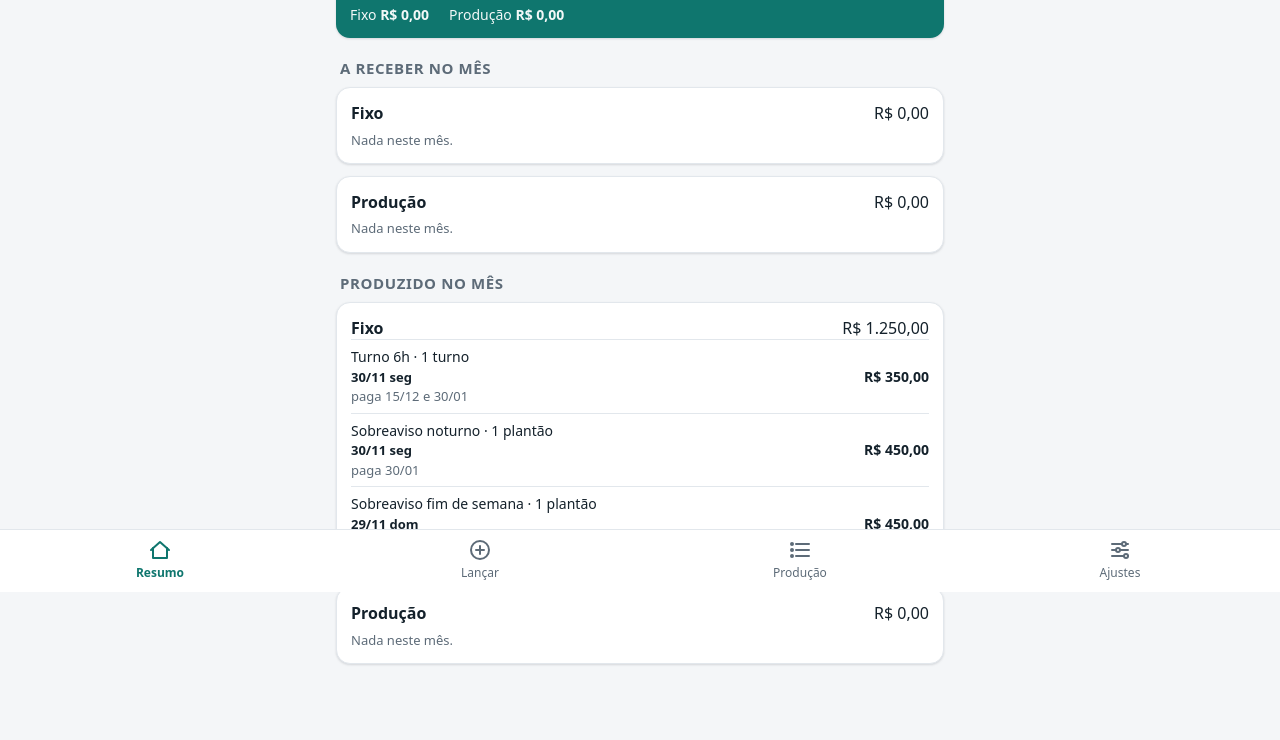
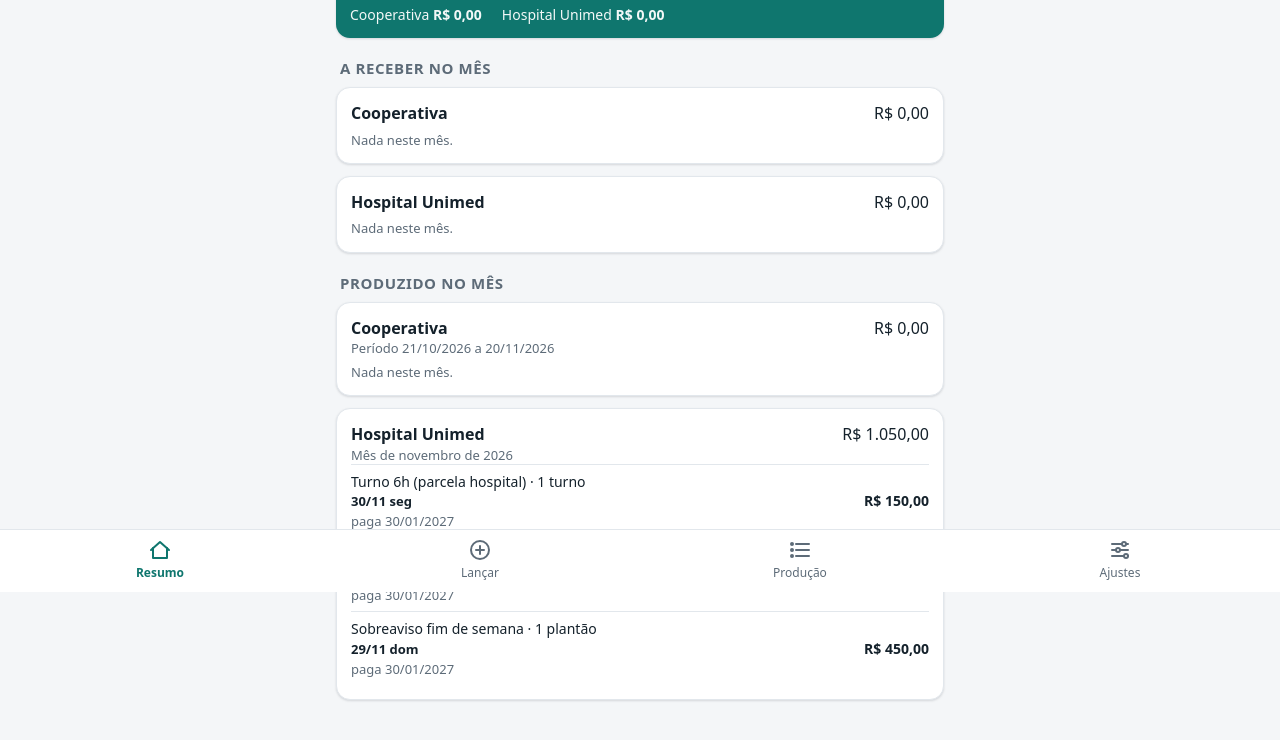
Before and after one commit to carloseduardomendesmarques-png/minha-producao, a plain HTML site: page index.html in a window 1280 px wide. Shown: the part 208-948 px from the top of the page. Drawn offline with Linux system fonts and the light colour scheme.

Commit message:
Separar pagamentos entre cooperativa e Hospital Unimed; parcela de R$ 200 do turno segue o período 21 a 20
Co-Authored-By: Claude Opus 5.5 <noreply@anthropic.com>

```diff
--- a/index.html
+++ b/index.html
@@ -123,14 +123,14 @@ input[type=date],input[type=text],input[type=number],input[inputmode],select{wid
 "use strict";
 // ---------- valores padrão ----------
 const DEF_CFG = {
-  turnoP1: 200,      // parcela do turno paga no mês seguinte
-  turnoP2: 150,      // parcela do turno paga no segundo mês
+  turnoP1: 200,      // parcela do turno paga pela cooperativa (período 21 a 20)
+  turnoP2: 150,      // parcela do turno paga pelo Hospital Unimed (mês inteiro)
   urgencia: 90,      // por exame de urgência / internado USG
   sobNoturno: 450,
   sobFds: 450,
   sobFeriado: 500,
-  diaMesSeguinte: 15, // eletivos + 1ª parcela do turno
-  diaFixos: 30        // sobreavisos, urgências, 2ª parcela do turno
+  diaMesSeguinte: 15, // cooperativa: eletivos + parcela de 200 do turno
+  diaFixos: 30        // hospital: sobreavisos, urgências, parcela de 150 do turno
 };
 const DEF_PRECOS = [
   ["USG","US - Abdome total",55.39],
@@ -158,17 +158,15 @@ const DEF_PRECOS = [
 ].map(([mod,nome,valor],i)=>({id:"p"+i,mod,nome,valor}));
 
 const TIPOS = {
-  eletivo:     {nome:"Eletivos",                  dica:"USG / TC da agenda"},
-  urgencia:    {nome:"Urgência / internado",      dica:"USG / TC · por exame"},
-  turno:       {nome:"Turno 6h",                  dica:"Meio de semana"},
-  sob_noturno: {nome:"Sobreaviso noturno",        dica:"USG"},
-  sob_fds:     {nome:"Sobreaviso fim de semana",  dica:"USG"},
-  sob_feriado: {nome:"Sobreaviso feriado",        dica:"12h"},
+  eletivo:     {nome:"Eletivos",                  dica:"USG / TC · cooperativa"},
+  urgencia:    {nome:"Urgência / internado",      dica:"USG / TC · hospital"},
+  turno:       {nome:"Turno 6h",                  dica:"Cooperativa + hospital"},
+  sob_noturno: {nome:"Sobreaviso noturno",        dica:"USG · hospital"},
+  sob_fds:     {nome:"Sobreaviso fim de semana",  dica:"USG · hospital"},
+  sob_feriado: {nome:"Sobreaviso feriado",        dica:"12h · hospital"},
   fechamento:  {nome:"Total de período",          dica:"Eletivos já fechados"}
 };
 const FIXO_CFG = {sob_noturno:"sobNoturno", sob_fds:"sobFds", sob_feriado:"sobFeriado"};
-// valor fixo (turnos e sobreavisos) x produção (pago por exame)
-const CAT = {turno:"fixo", sob_noturno:"fixo", sob_fds:"fixo", sob_feriado:"fixo", eletivo:"producao", eletivo_tc:"producao", fechamento:"producao", urgencia:"producao", urgencia_tc:"producao"};
 const modOf = e => e.mod==="TC" ? "TC" : "USG";
 // escala fixa: plantões que se repetem toda semana (dow: 0 = domingo ... 6 = sábado)
 const DEF_ESCALA = [{id:"e1",dow:1,tipo:"turno"},{id:"e2",dow:1,tipo:"sob_noturno"},{id:"e3",dow:0,tipo:"sob_fds"}];
@@ -243,30 +241,37 @@ function save(){
 }
 
 // ---------- regras de pagamento ----------
-// período dos eletivos: dia 21 até dia 20 do mês seguinte; paga no dia 15 do mês após o fechamento
+// Quem paga:
+//  Cooperativa: eletivos USG/TC e a parcela de R$ 200 do turno.
+//    Período de apuração do dia 21 ao dia 20 do mês seguinte; paga no dia 15 do mês após o fechamento
+//    (ex.: 21/10 a 20/11 é pago em 15/12).
+//  Hospital Unimed: parcela de R$ 150 do turno, urgências/internados USG e TC e os sobreavisos.
+//    Período de apuração é o mês inteiro; paga no dia 30, dois meses depois (ex.: outubro é pago em 30/12).
+const PAGADOR = {coop:"Cooperativa", hosp:"Hospital Unimed"};
 function periodoEletivo(s){
   const p=parse(s), fimM = p.d>=21 ? p.m+1 : p.m;
   return {ini:ymd(p.y,fimM-1,21), fim:ymd(p.y,fimM,20), pag:ymd(p.y,fimM+1,S.config.diaMesSeguinte)};
 }
+// cada parcela diz quem paga (pag), o mês de apuração a que pertence (comp) e se é fixo ou produção (cat)
 function parcelas(e){
-  const p=parse(e.data), c=S.config, mes=fMes(p.y,p.m), fix=ymd(p.y,p.m+2,c.diaFixos);
+  const p=parse(e.data), c=S.config, mes=fMes(p.y,p.m), fix=ymd(p.y,p.m+2,c.diaFixos), cm=e.data.slice(0,7);
+  const pe=periodoEletivo(e.data), faixa=fCurta(pe.ini)+" a "+fCurta(pe.fim), cp=pe.fim.slice(0,7);
   switch(e.tipo){
     case "eletivo":
     case "fechamento":{
-      const pe=periodoEletivo(e.data);
       const valor = e.tipo==="eletivo" ? e.qtd*e.valorUnit : e.valor;
       const mod = e.tipo==="eletivo" ? modOf(e)+" " : "";
-      return [{data:pe.pag, valor, grupo:"Eletivos "+mod+fCurta(pe.ini)+" a "+fCurta(pe.fim), qtd:e.tipo==="eletivo"?e.qtd:0}];
+      return [{data:pe.pag, valor, grupo:"Eletivos "+mod+faixa, qtd:e.tipo==="eletivo"?e.qtd:0, pag:"coop", comp:cp, cat:"producao"}];
     }
     case "turno":
       return [
-        {data:ymd(p.y,p.m+1,c.diaMesSeguinte), valor:e.p1, grupo:"Turnos de "+mes+" (1ª parcela)", qtd:1},
-        {data:fix, valor:e.p2, grupo:"Turnos de "+mes+" (2ª parcela)", qtd:1}
+        {data:pe.pag, valor:e.p1, grupo:"Turnos "+faixa+" (parcela cooperativa)", qtd:1, pag:"coop", comp:cp, cat:"fixo"},
+        {data:fix, valor:e.p2, grupo:"Turnos de "+mes+" (parcela hospital)", qtd:1, pag:"hosp", comp:cm, cat:"fixo"}
       ];
     case "urgencia":
-      return [{data:fix, valor:e.qtd*e.valorUnit, grupo:"Urgências/internados "+modOf(e)+" de "+mes, qtd:e.qtd}];
+      return [{data:fix, valor:e.qtd*e.valorUnit, grupo:"Urgências/internados "+modOf(e)+" de "+mes, qtd:e.qtd, pag:"hosp", comp:cm, cat:"producao"}];
     default:
-      return [{data:fix, valor:e.valor, grupo:TIPOS[e.tipo].nome+" de "+mes, qtd:1}];
+      return [{data:fix, valor:e.valor, grupo:TIPOS[e.tipo].nome+" de "+mes, qtd:1, pag:"hosp", comp:cm, cat:"fixo"}];
   }
 }
 const valorEntrada = e => parcelas(e).reduce((s,q)=>s+q.valor,0);
@@ -298,63 +303,66 @@ function vResumo(){
   const mesAtual=hojeStr().slice(0,7), meses=mesesDisponiveis();
   if(!mesSel||!meses.includes(mesSel)) mesSel=mesAtual;
   const verbo = mesSel<mesAtual ? "Recebido" : "A receber";
-  // pagamentos que caem no mês selecionado, separados em fixo e produção
-  const rec={fixo:{},producao:{}};
+  // pagamentos que caem no mês selecionado, separados por quem paga
+  const rec={coop:{},hosp:{}};
   for(const e of S.entries) for(const q of parcelas(e)){
     if(q.data.slice(0,7)!==mesSel) continue;
-    const b=rec[CAT[e.tipo]], k=q.data+"|"+q.grupo;
-    const it=b[k]||(b[k]={data:q.data,grupo:q.grupo,valor:0,qtd:0,dias:new Set()});
+    const b=rec[q.pag], k=q.data+"|"+q.grupo;
+    const it=b[k]||(b[k]={data:q.data,grupo:q.grupo,valor:0,qtd:0,dias:new Set(),fixo:q.cat==="fixo"});
     it.valor+=q.valor; it.qtd+=q.qtd; it.dias.add(e.data);
   }
   const soma=a=>a.reduce((s,i)=>s+i.valor,0);
-  const ordenar=o=>Object.values(o).sort((a,b)=>a.data<b.data?-1:a.data>b.data?1:0);
-  const rf=ordenar(rec.fixo), rp=ordenar(rec.producao), rfT=soma(rf), rpT=soma(rp);
-  const prod=producaoMes(mesSel), pf=prod.filter(i=>CAT[i.key]==="fixo"), pp=prod.filter(i=>CAT[i.key]==="producao");
+  const ordenar=o=>Object.values(o).sort((a,b)=>a.data<b.data?-1:a.data>b.data?1:a.fixo===b.fixo?0:a.fixo?1:-1);
+  const rc=ordenar(rec.coop), rh=ordenar(rec.hosp), rcT=soma(rc), rhT=soma(rh);
+  const prod=producaoMes(mesSel);
   const vazio=`<div class="small" style="margin-top:6px">Nada neste mês.</div>`;
   // nos fixos, mostra os dias em que os plantões foram feitos
   const dias=i=>`<span class="dias">${[...i.dias].sort().map(d=>fCurta(d)+" "+fDow(d)).join(" · ")}</span><br>`;
-  const recCard=(titulo,a,t,fixo)=>`<div class="card"><div class="mhead"><b>${titulo}</b><span class="v">${R(t)}</span></div>${a.length?a.map(i=>`<div class="ent"><span>${esc(i.grupo)}${i.qtd>1?" · "+i.qtd:""}<br><span class="small">${fixo?dias(i)+"paga ":""}${fData(i.data)} · ${fDow(i.data)}</span></span><span class="v">${R(i.valor)}</span></div>`).join(""):vazio}</div>`;
-  const prodCard=(titulo,a,fixo)=>`<div class="card"><div class="mhead"><b>${titulo}</b><span class="v">${R(soma(a))}</span></div>${a.length?a.map(i=>`<div class="ent"><span>${esc(i.nome)}${i.qtd?` · ${i.qtd} ${unid(i)}`:""}<br><span class="small">${fixo?dias(i):""}paga ${[...i.pags].sort().map(fCurta).join(" e ")}</span></span><span class="v">${R(i.valor)}</span></div>`).join(""):vazio}</div>`;
+  const recCard=(titulo,a,t)=>`<div class="card"><div class="mhead"><b>${titulo}</b><span class="v">${R(t)}</span></div>${a.length?a.map(i=>`<div class="ent"><span>${esc(i.grupo)}${i.qtd>1?" · "+i.qtd:""}<br><span class="small">${i.fixo?dias(i)+"paga ":""}${fData(i.data)} · ${fDow(i.data)}</span></span><span class="v">${R(i.valor)}</span></div>`).join(""):vazio}</div>`;
+  const prodCard=(titulo,sub,a)=>`<div class="card"><div class="mhead"><b>${titulo}</b><span class="v">${R(soma(a))}</span></div><div class="small">${sub}</div>${a.length?a.map(i=>`<div class="ent"><span>${esc(i.nome)}${i.qtd?` · ${i.qtd} ${unid(i)}`:""}<br><span class="small">${i.fixo?dias(i):""}paga ${[...i.pags].sort().map(fData).join(" e ")}</span></span><span class="v">${R(i.valor)}</span></div>`).join(""):vazio}</div>`;
+  const pm=parse(mesSel+"-01"), ini=ymd(pm.y,pm.m-1,21), fim=ymd(pm.y,pm.m,20);
   return `
   <div class="mtabs">${meses.map(k=>`<button class="mtab${k===mesSel?" on":""}" data-act="mes" data-k="${k}">${abrevMes(k)}</button>`).join("")}</div>
   <div class="card hero">
     <div class="lbl">${verbo} em ${nomeMes(mesSel)}</div>
-    <div class="big">${R(rfT+rpT)}</div>
-    <div class="split"><span>Fixo <b>${R(rfT)}</b></span><span>Produção <b>${R(rpT)}</b></span></div>
+    <div class="big">${R(rcT+rhT)}</div>
+    <div class="split"><span>Cooperativa <b>${R(rcT)}</b></span><span>Hospital Unimed <b>${R(rhT)}</b></span></div>
   </div>
   <h2>${verbo} no mês</h2>
-  ${recCard("Fixo",rf,rfT,true)}${recCard("Produção",rp,rpT)}
+  ${recCard(PAGADOR.coop,rc,rcT)}${recCard(PAGADOR.hosp,rh,rhT)}
   <h2>Produzido no mês</h2>
-  ${prodCard("Fixo",pf,true)}${prodCard("Produção",pp)}`;
+  ${prodCard(PAGADOR.coop,"Período "+fData(ini)+" a "+fData(fim),prod.coop)}
+  ${prodCard(PAGADOR.hosp,"Mês de "+nomeMes(mesSel),prod.hosp)}`;
 }
-// mês em que cada lançamento "conta": eletivos pelo fim do período (21 a 20), o resto pelo mês da data
-const mesProducao = e => (e.tipo==="eletivo"||e.tipo==="fechamento") ? periodoEletivo(e.data).fim.slice(0,7) : e.data.slice(0,7);
 function mesesDisponiveis(){
   const s=new Set([hojeStr().slice(0,7)]);
-  for(const e of S.entries){s.add(mesProducao(e));for(const q of parcelas(e))s.add(q.data.slice(0,7));}
+  for(const e of S.entries) for(const q of parcelas(e)){s.add(q.comp);s.add(q.data.slice(0,7));}
   return [...s].sort();
 }
+// produção apurada no mês k: cooperativa pelo período 21 a 20 que termina em k, hospital pelo mês k inteiro
 function producaoMes(k){
-  const g={};
-  for(const e of S.entries){
-    if(mesProducao(e)!==k) continue;
-    const ele=e.tipo==="eletivo"||e.tipo==="fechamento", tc=modOf(e)==="TC";
+  const g={coop:{},hosp:{}};
+  for(const e of S.entries) for(const q of parcelas(e)){
+    if(q.comp!==k) continue;
+    const tc=modOf(e)==="TC";
     const key = (e.tipo==="eletivo"||e.tipo==="urgencia") && tc ? e.tipo+"_tc" : e.tipo;
-    let it=g[key];
+    const b=g[q.pag];
+    let it=b[key];
     if(!it){
-      const pe=ele?periodoEletivo(e.data):null, faixa=ele?fCurta(pe.ini)+" a "+fCurta(pe.fim):"";
-      const nome = e.tipo==="eletivo" ? "Eletivos "+modOf(e)+" "+faixa
-        : e.tipo==="fechamento" ? "Eletivos "+faixa+" (total)"
+      const nome = e.tipo==="eletivo" ? "Eletivos "+modOf(e)
+        : e.tipo==="fechamento" ? "Eletivos (total do período)"
         : e.tipo==="urgencia" ? "Urgência / internado "+modOf(e)
+        : e.tipo==="turno" ? "Turno 6h (parcela "+(q.pag==="coop"?"cooperativa":"hospital")+")"
         : TIPOS[e.tipo].nome;
-      it=g[key]={key,nome,valor:0,qtd:0,pags:new Set(),dias:new Set()};
+      it=b[key]={key,nome,valor:0,qtd:0,pags:new Set(),dias:new Set(),fixo:q.cat==="fixo"};
     }
-    it.valor+=valorEntrada(e);
+    it.valor+=q.valor;
     it.qtd+=e.tipo==="fechamento"?0:(e.qtd||1);
-    parcelas(e).forEach(q=>it.pags.add(q.data));
+    it.pags.add(q.data);
     it.dias.add(e.data);
   }
-  return ["eletivo","eletivo_tc","fechamento","urgencia","urgencia_tc","turno","sob_noturno","sob_fds","sob_feriado"].filter(k=>g[k]).map(k=>g[k]);
+  const ordem=["eletivo","eletivo_tc","fechamento","urgencia","urgencia_tc","turno","sob_noturno","sob_fds","sob_feriado"];
+  return {coop:ordem.filter(k=>g.coop[k]).map(k=>g.coop[k]), hosp:ordem.filter(k=>g.hosp[k]).map(k=>g.hosp[k])};
 }
 const unid = i => /^(eletivo|urgencia)/.test(i.key) ? (i.qtd===1?"exame":"exames") : i.key==="turno" ? (i.qtd===1?"turno":"turnos") : (i.qtd===1?"plantão":"plantões");
 const nomeMes = k => {const p=parse(k+"-01");return MESES[p.m]+" de "+p.y;};
@@ -368,7 +376,7 @@ function rascunho(){
   return null;
 }
 function previsao(e){
-  return parcelas(e).map(q=>`<b>${R(q.valor)}</b> em ${fData(q.data)}`).join(" + ");
+  return parcelas(e).map(q=>`<b>${R(q.valor)}</b> em ${fData(q.data)} (${q.pag==="coop"?"cooperativa":"hospital"})`).join(" + ");
 }
 function vLancar(){
   const c=S.config;
@@ -418,21 +426,23 @@ function entLinha(e){
 
 function vProducao(){
   if(!S.entries.length) return `<div class="card empty">Nenhum lançamento ainda.</div>`;
-  // eletivos por período (para conferir com o relatório do hospital)
+  // cooperativa por período 21 a 20 (para conferir com o relatório da cooperativa)
   const per={};
-  for(const e of S.entries) if(e.tipo==="eletivo"||e.tipo==="fechamento"){
+  for(const e of S.entries) for(const q of parcelas(e)) if(q.pag==="coop"){
     const pe=periodoEletivo(e.data), k=pe.fim;
-    const g=per[k]||(per[k]={pe,q:0,v:0});
-    g.q += e.tipo==="eletivo"?e.qtd:0; g.v += valorEntrada(e);
+    const g=per[k]||(per[k]={pe,q:0,t:0,v:0});
+    if(e.tipo==="eletivo") g.q+=e.qtd; else if(e.tipo==="turno") g.t++;
+    g.v += q.valor;
   }
   const perL=Object.values(per).sort((a,b)=>a.pe.fim<b.pe.fim?1:-1);
+  const perInfo=g=>[g.q?g.q+" exame"+(g.q===1?"":"s"):"",g.t?g.t+" turno"+(g.t===1?"":"s"):""].filter(Boolean).map(s=>s+" · ").join("");
   // lançamentos por mês e dia
   const meses={};
   for(const e of [...S.entries].sort((a,b)=>a.data<b.data?1:a.data>b.data?-1:0)){
     const k=e.data.slice(0,7);
     (meses[k]||(meses[k]=[])).push(e);
   }
-  return `${perL.length?`<h2>Eletivos por período</h2><div class="card">${perL.map(g=>`<div class="ent"><span>${fCurta(g.pe.ini)} a ${fCurta(g.pe.fim)}<br><span class="small">${g.q?g.q+" exames · ":""}paga ${fData(g.pe.pag)}</span></span><span class="v">${R(g.v)}</span></div>`).join("")}</div>`:""}
+  return `${perL.length?`<h2>Cooperativa por período</h2><div class="card">${perL.map(g=>`<div class="ent"><span>${fCurta(g.pe.ini)} a ${fCurta(g.pe.fim)}<br><span class="small">${perInfo(g)}paga ${fData(g.pe.pag)}</span></span><span class="v">${R(g.v)}</span></div>`).join("")}</div>`:""}
   <h2>Lançamentos</h2>
   ${Object.entries(meses).map(([k,lst])=>{
     const p=parse(k+"-01"), tot=lst.reduce((s,e)=>s+valorEntrada(e),0);
@@ -461,8 +471,8 @@ function vAjustes(){
   return `${escala}
   <h2>Valores fixos (R$)</h2>
   <div class="card cfg">
-    ${linha("turnoP1","Turno 6h: 1ª parcela")}
-    ${linha("turnoP2","Turno 6h: 2ª parcela")}
+    ${linha("turnoP1","Turno 6h: parcela da cooperativa")}
+    ${linha("turnoP2","Turno 6h: parcela do hospital")}
     ${linha("urgencia","USG urgência / internado (por exame)")}
     ${linha("sobNoturno","Sobreaviso noturno")}
     ${linha("sobFds","Sobreaviso fim de semana")}
@@ -470,9 +480,10 @@ function vAjustes(){
   </div>
   <h2>Dias de pagamento</h2>
   <div class="card cfg">
-    ${linha("diaMesSeguinte","Mês seguinte: eletivos e 1ª parcela do turno")}
-    ${linha("diaFixos","Segundo mês: sobreavisos, urgências e 2ª parcela")}
+    ${linha("diaMesSeguinte","Cooperativa: eletivos USG/TC e parcela do turno")}
+    ${linha("diaFixos","Hospital Unimed: urgências, sobreavisos e parcela do turno")}
   </div>
+  <p class="small" style="margin:0 4px 8px"><b>Cooperativa:</b> período de 21 a 20, pago no mês seguinte ao fechamento (21/10 a 20/11 paga em dezembro).<br><b>Hospital Unimed:</b> mês inteiro, pago dois meses depois (outubro paga em dezembro).</p>
   <p class="small" style="margin:0 4px">Mudanças nos valores só valem para lançamentos novos. Os já lançados mantêm o valor da época.</p>
   ${tabela("USG","USG eletivo")}${tabela("TC","TC eletiva")}${tabela("TCU","TC urgência / internado")}
   <h2>Backup</h2>
```
